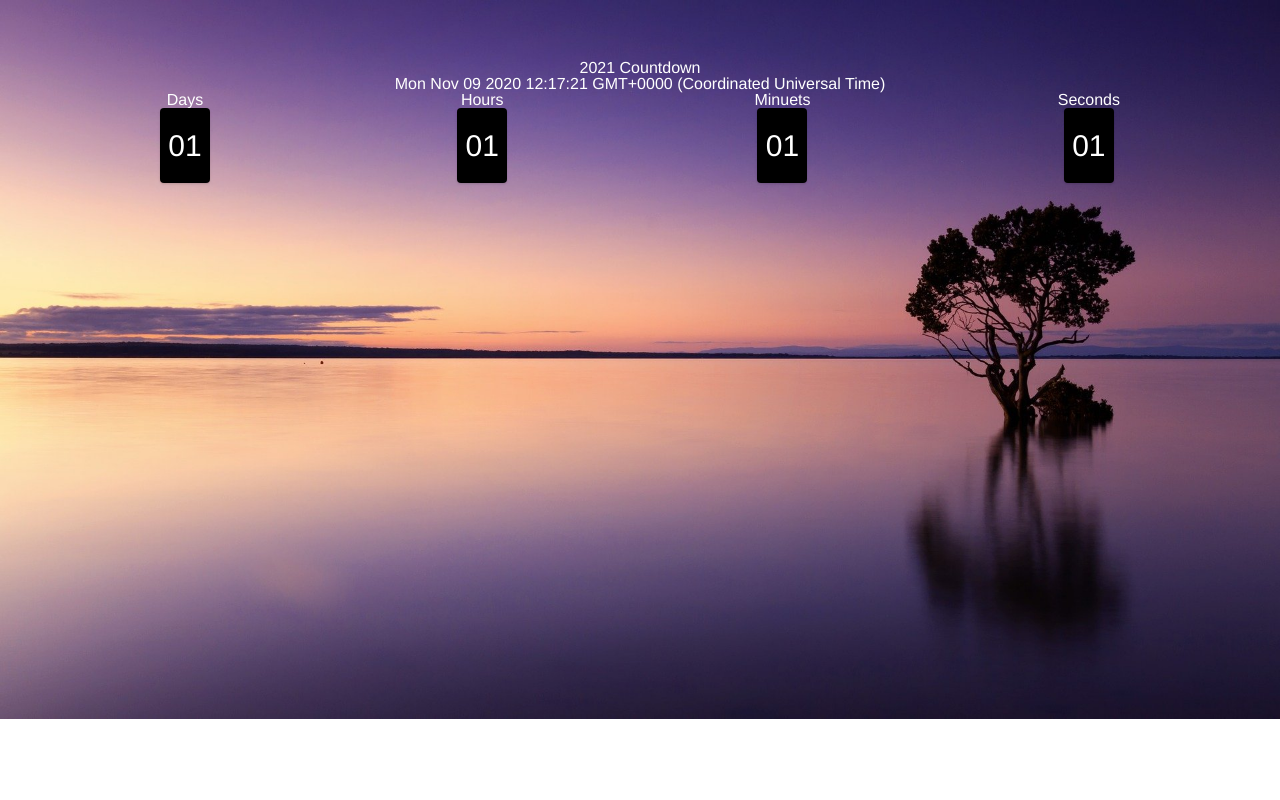
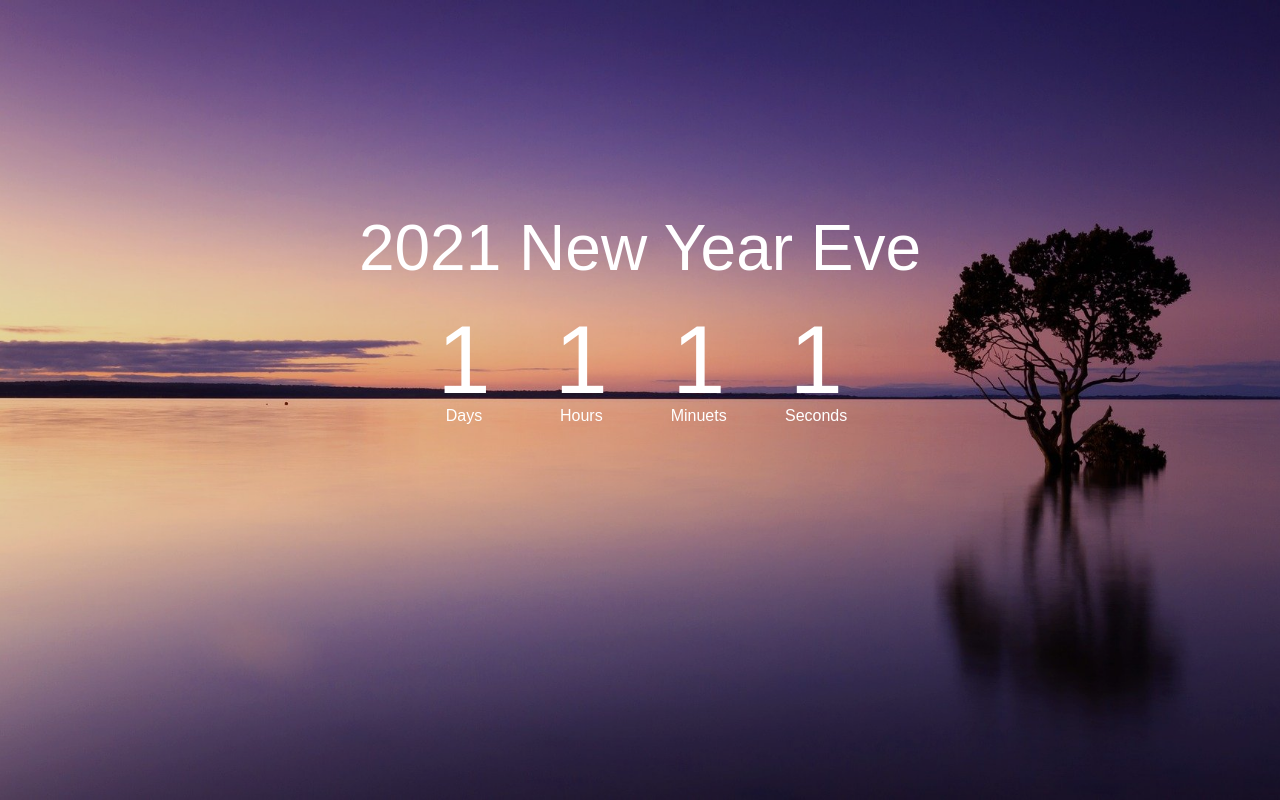
Before and after one commit to SlaveWilson/demo.countdown.vue, a Vue app: page / in a window 1280 px wide. Built offline with nearby package versions, Linux system fonts and the light colour scheme.

Commit message:
Update styles

```diff
--- a/src/App.vue
+++ b/src/App.vue
@@ -1,5 +1,5 @@
 <template lang="pug">
-h1 2021 Countdown
+h1 2021 New Year Eve
 CountDown
 </template>
 
@@ -15,13 +15,21 @@ export default {
 };
 </script>
 
-<style>
+
+<style lang="scss">
 #app {
-  font-family: Avenir, Helvetica, Arial, sans-serif;
-  -webkit-font-smoothing: antialiased;
-  -moz-osx-font-smoothing: grayscale;
-  text-align: center;
-  color: white;
-  margin-top: 60px;
+  display: flex;
+  flex-direction: column;
+  align-items: center;
+  justify-content: center;
+
+  background-color: rgba(0, 0, 0, 0.1);
+
+  height: 100vh;
+  width: 100vw;
+
+  > * + * {
+    margin-top: 2rem;
+  }
 }
 </style>
--- a/src/assets/styles/common.scss
+++ b/src/assets/styles/common.scss
@@ -1,6 +1,6 @@
 .container {
-  max-width: 75%;
-  margin: auto;
+  max-width: 1024px;
+  margin: 0 auto;
 }
 
 .flex {
--- a/src/assets/styles/global.scss
+++ b/src/assets/styles/global.scss
@@ -1,5 +1,22 @@
 body {
   background-image: url("../images/sunset.jpg");
-  background-repeat: no-repeat;
   background-size: cover;
+  background-position: center;
+
+  display: flex;
+  flex-direction: column;
+  align-items: center;
+  justify-content: center;
+  min-height: 100vh;
+
+  font-family: 'Poppins', sans-serif;
+  -webkit-font-smoothing: antialiased;
+  -moz-osx-font-smoothing: grayscale;
+
+  color: white;
 }
+
+h1 {
+  font-size: 4rem;
+  margin-top: -10rem;
+}
--- a/src/components/CountDown.vue
+++ b/src/components/CountDown.vue
@@ -1,19 +1,18 @@
 <template lang="pug">
 .container
-  p {{ currentTime }}
   .flex.justify-between
-    .flex.flex-col.items-center
+    .countdown-box
+      BaseCard 1
       p Days
-      BaseCard 01
-    .flex.flex-col.items-center
+    .countdown-box
+      BaseCard 1
       p Hours
-      BaseCard 01
-    .flex.flex-col.items-center
+    .countdown-box
+      BaseCard 1
       p Minuets
-      BaseCard 01
-    .flex.flex-col.items-center
+    .countdown-box
+      BaseCard 1
       p Seconds
-      BaseCard 01
 </template>
 
 <script>
@@ -32,3 +31,9 @@ export default {
   },
 };
 </script>
+
+<style lang="scss" scoped>
+.countdown-box {
+  text-align: center;
+}
+</style>
--- a/src/components/common/BaseCard.vue
+++ b/src/components/common/BaseCard.vue
@@ -1,15 +1,12 @@
 <template lang="pug">
-.card.flex.justify-center.items-center.rounded.shadow
+.card.flex.justify-center.items-center.rounded
   slot
 </template>
 
 <style lang="scss" scoped>
 .card {
-  background: black;
-  color: white;
-  width: 50px;
-  height: 75px;
-
-  font-size: 30px;
+  font-size: 6rem;
+  line-height: 1;
+  margin: 0 2rem;
 }
 </style>
```
